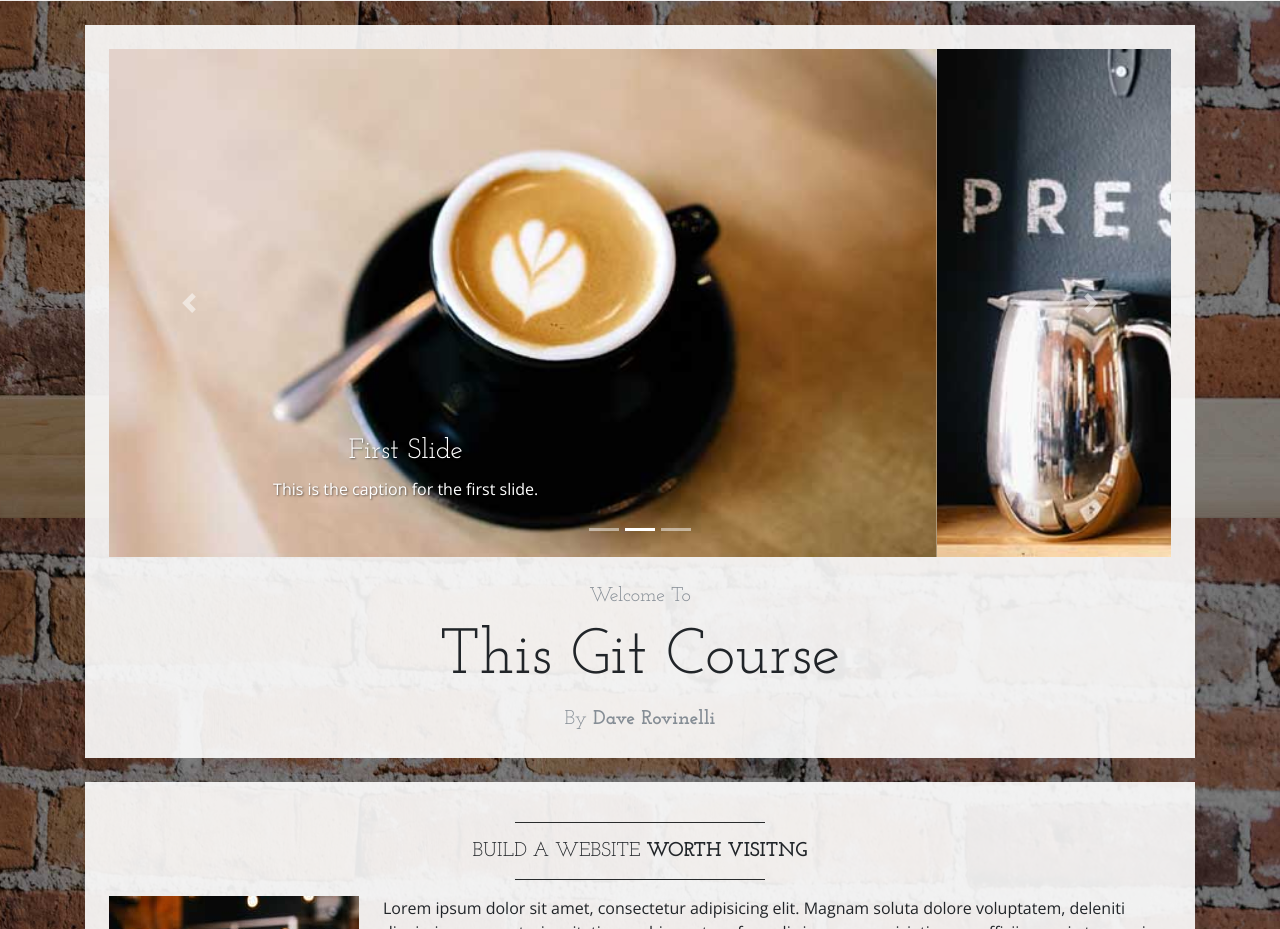
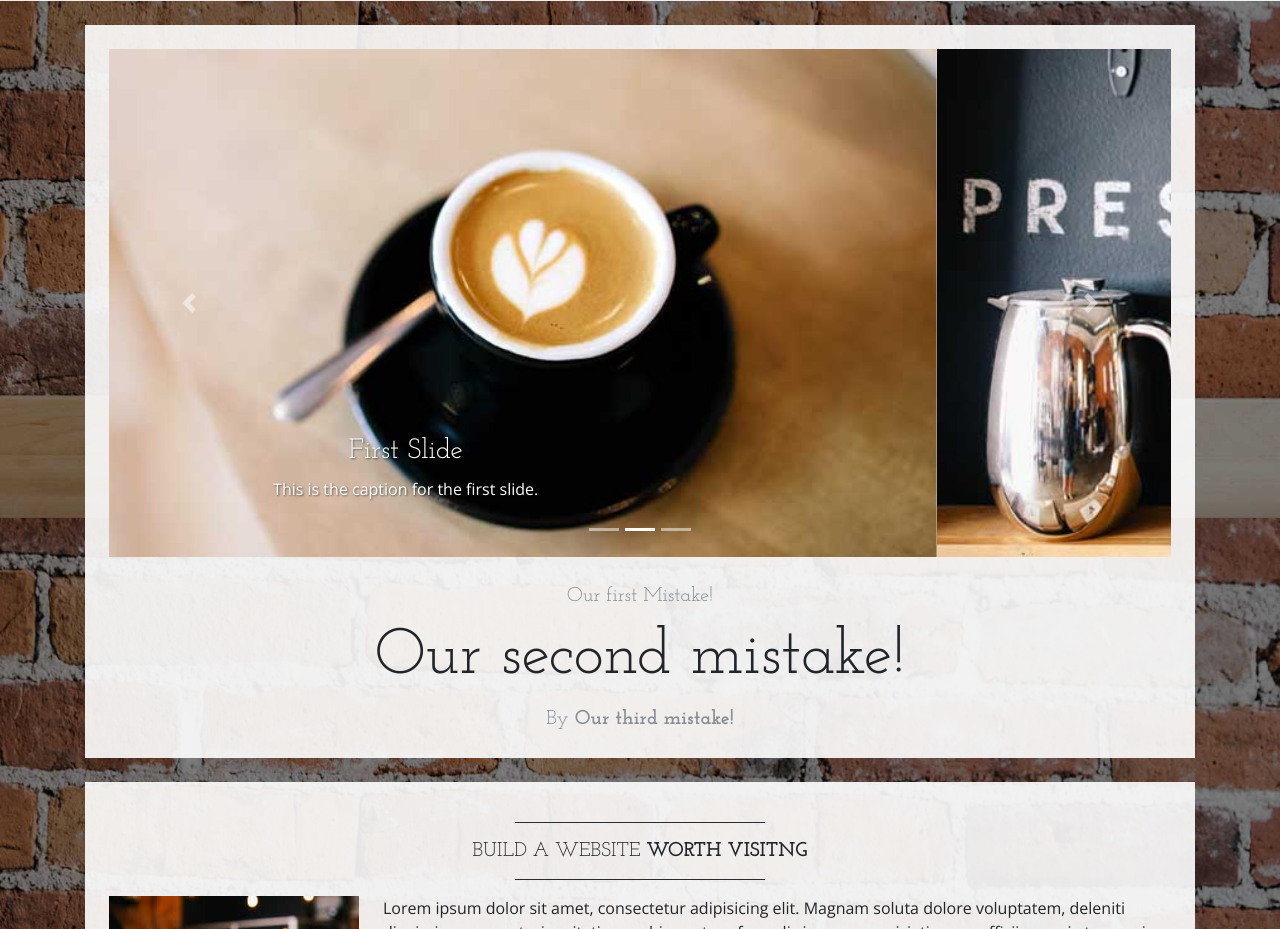
Before and after one commit to DaveRovinelli/Learnable-Git-Course, a website: page index.html in a window 1280 px wide. Shown: the part 282-1211 px from the top of the page. Drawn offline with nearby package versions, Linux system fonts and the light colour scheme.

Commit message:
Committing our third mistake, we left the other two in place

```diff
--- a/index.html
+++ b/index.html
@@ -99,10 +99,10 @@
         </div>
         <!-- Welcome Message -->
         <div class="text-center mt-4">
-          <div class="text-heading text-muted text-lg">Welcome To</div>
-          <h1 class="my-2">This Git Course</h1>
+          <div class="text-heading text-muted text-lg">Our first Mistake!</div>
+          <h1 class="my-2">Our second mistake!</h1>
           <div class="text-heading text-muted text-lg">By
-            <strong>Dave Rovinelli</strong>
+            <strong>Our third mistake!</strong>
           </div>
         </div>
       </div>
```
